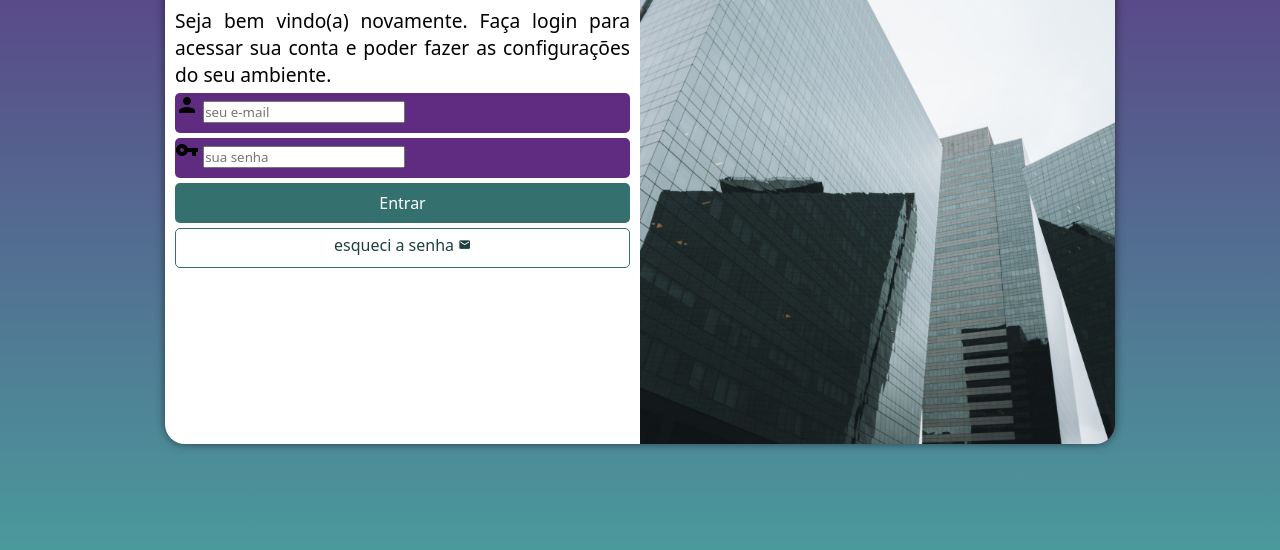
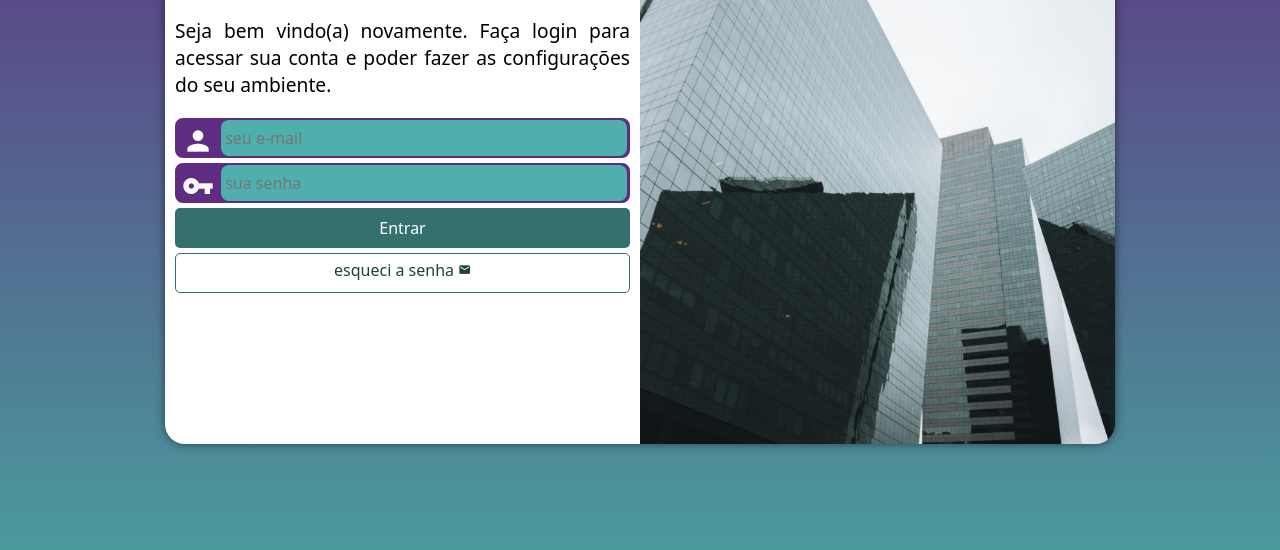
Before and after one commit to jefersonfranciscosoterio/projeto-login, a plain HTML site: page index.html in a window 1280 px wide. Shown: the part 206-756 px from the top of the page. Drawn offline with Linux system fonts and the light colour scheme.

Commit message:
finalizei projeto login

```diff
--- a/estilos/media-query.css
+++ b/estilos/media-query.css
@@ -16,6 +16,7 @@ Grandes telas: acima de 1200px
 
     section#login{
         width: 80vw;
+        height: 300px;
     }
 
     section#login > div#imagem{
@@ -37,6 +38,7 @@ Grandes telas: acima de 1200px
     div#formulario > p{
         text-align: justify;
         font-size: 1em;
+        margin: 20px 0px;
     }
 }
 
@@ -69,5 +71,6 @@ Grandes telas: acima de 1200px
     div#formulario > p{
         text-align: justify;
         font-size: 1.2em;
+        margin: 20px 0px;
     }
 }
--- a/estilos/style.css
+++ b/estilos/style.css
@@ -29,7 +29,6 @@ section#login{
     position: absolute;
     top: 50%;
     left: 50%;
-    transform: translate(-50%, -50%);
     overflow: hidden;
     background-color: white;
     width: 250px;
@@ -39,6 +38,7 @@ section#login{
 
     transition: hidth .3s, height .3s;
     transition-timing-function: ease;
+    transform: translate(-50%, -50%);
 }
 
 section#login > div#imagem{
@@ -70,12 +70,36 @@ form div.campo {
   display: block;
   width: 100%;
   height: 40px;
-  border-radius: 5px;
+  border-radius: 8px;
+  border: 2px solid #5f2c82;
   margin: 5px 0px;
   }
 
   div.campo > label{
     display: none;
+  }
+
+  div.campo > i {
+    color: white;
+    /*background-color: black;*/
+    font-size: 2em;
+    width: 40px;
+    padding: 5px;
+  }
+
+  div.campo > input{
+    background-color: #4fafac;
+    font-size: 1em;
+    width: calc(100% - 45px);
+    height: 100%;
+    border: 0px;
+    border-radius: 8px;
+    padding: 4px;
+    transform: translateY(-13px);
+  }
+
+  div.campo > input:focus-within {
+    background-color: white;
   }
 
 form > input[type=submit] {
```
